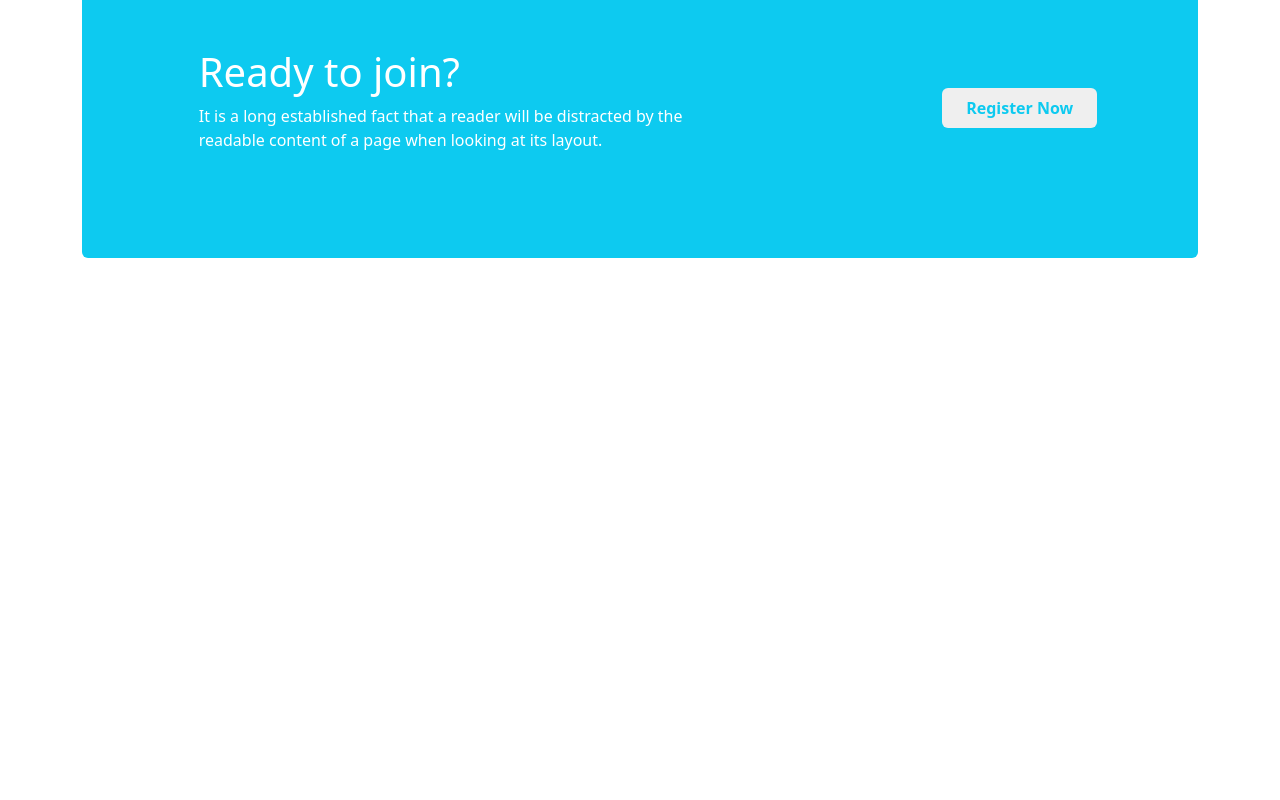
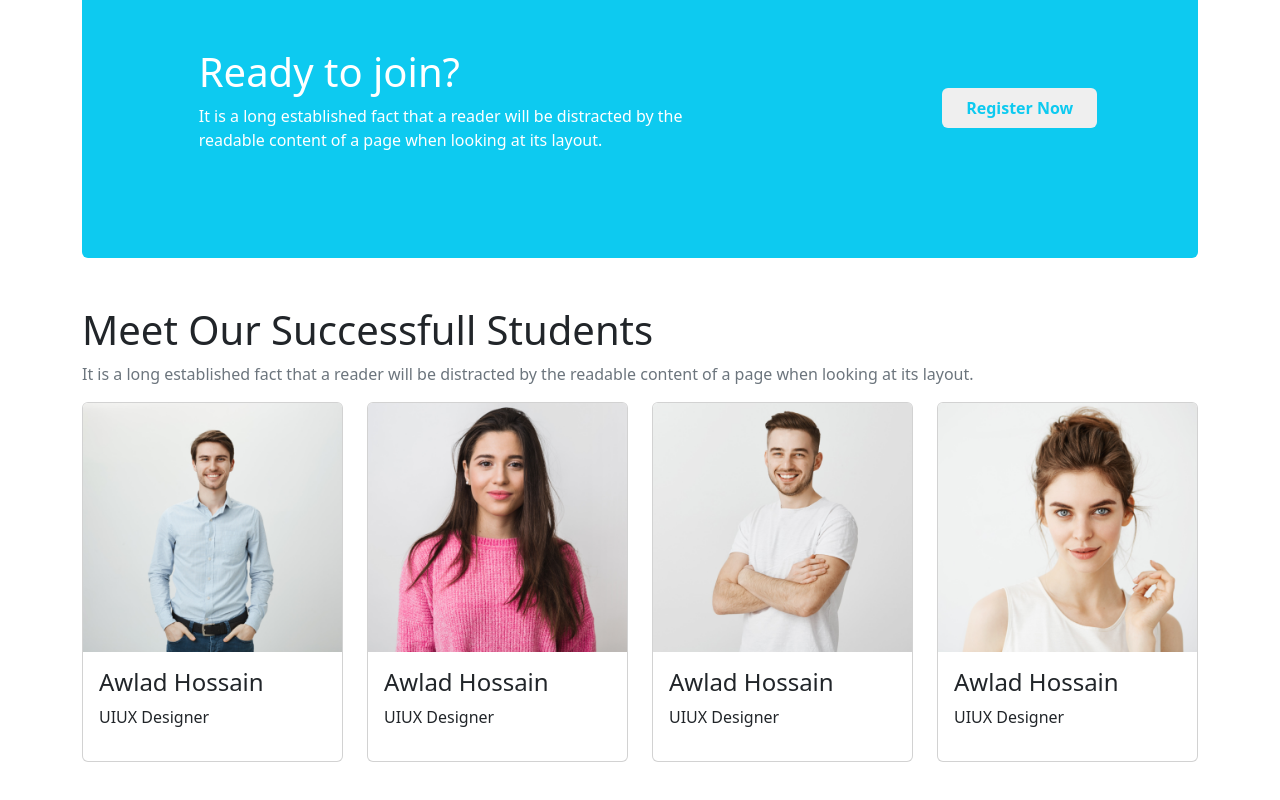
Before and after one commit to Nahidontheway/assignment-3, a plain HTML site: page index.html in a window 1280 px wide. Shown: the part 1436-2236 px from the top of the page. Before the commit the page ends 1742 px from the top, so only its background shows below. Drawn offline with nearby package versions, Linux system fonts and the light colour scheme.

Commit message:
successful student section added

```diff
--- a/index.html
+++ b/index.html
@@ -174,7 +174,58 @@
         <!-- Register section end -->
 
         <!-- Successful student section -->
-
+        <section class="container mb-5">
+          <div class="col-12 text-md-start text-center mb-2">
+            <h1>Meet Our Successfull Students</h1>
+            <p class="text-muted">It is a long established fact that a reader will be distracted by the readable content of a page when looking at its layout.</p>
+          </div>
+          <div class="row row-cols-1 row-cols-md-2  row-cols-lg-4 gy-3">
+            <div class="col">
+              <div class="card">
+                <div class="card-image car-image-top">
+                    <img class="w-100" src="edTech-website-main/images/student/student-1.png" alt="">
+                </div>
+                <div class="card-body">
+                  <h4>Awlad Hossain</h4>
+                  <p>UIUX Designer</p>
+                </div>
+              </div>
+            </div>
+            <div class="col">
+              <div class="card">
+                <div class="card-image car-image-top">
+                    <img class="w-100" src="edTech-website-main/images/student/student-2.png" alt="">
+                </div>
+                <div class="card-body">
+                  <h4>Awlad Hossain</h4>
+                  <p>UIUX Designer</p>
+                </div>
+              </div>
+            </div>
+            <div class="col">
+              <div class="card">
+                <div class="card-image car-image-top">
+                    <img class="w-100" src="edTech-website-main/images/student/student-3.png" alt="">
+                </div>
+                <div class="card-body">
+                  <h4>Awlad Hossain</h4>
+                  <p>UIUX Designer</p>
+                </div>
+              </div>
+            </div>
+            <div class="col">
+              <div class="card">
+                <div class="card-image car-image-top">
+                    <img class="w-100" src="edTech-website-main/images/student/student-4.png" alt="">
+                </div>
+                <div class="card-body">
+                  <h4>Awlad Hossain</h4>
+                  <p>UIUX Designer</p>
+                </div>
+              </div>
+            </div>
+          </div>
+        </section>
         <!-- Successful student end -->
     </main>
     <!-- main section end  -->
```
